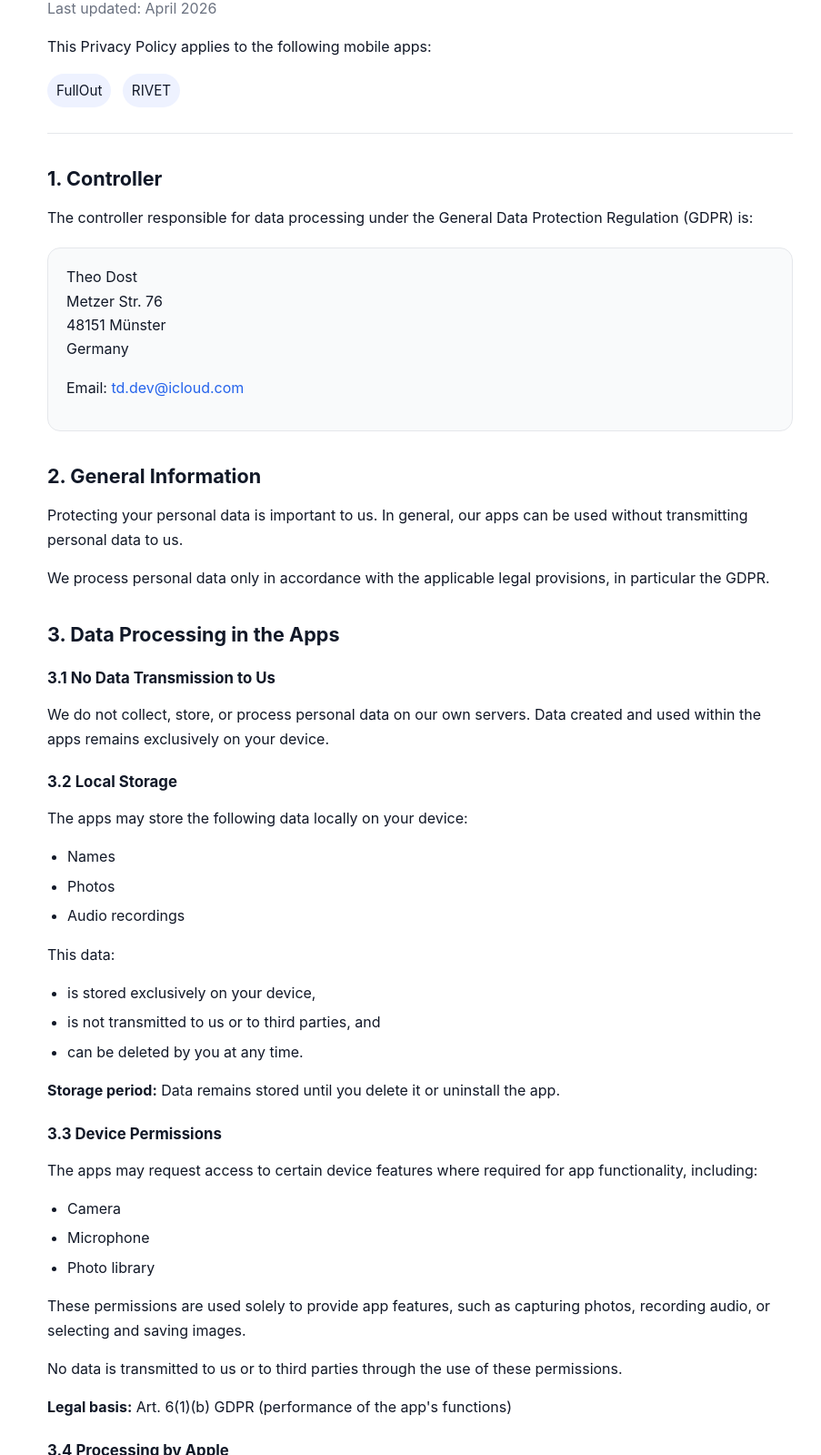
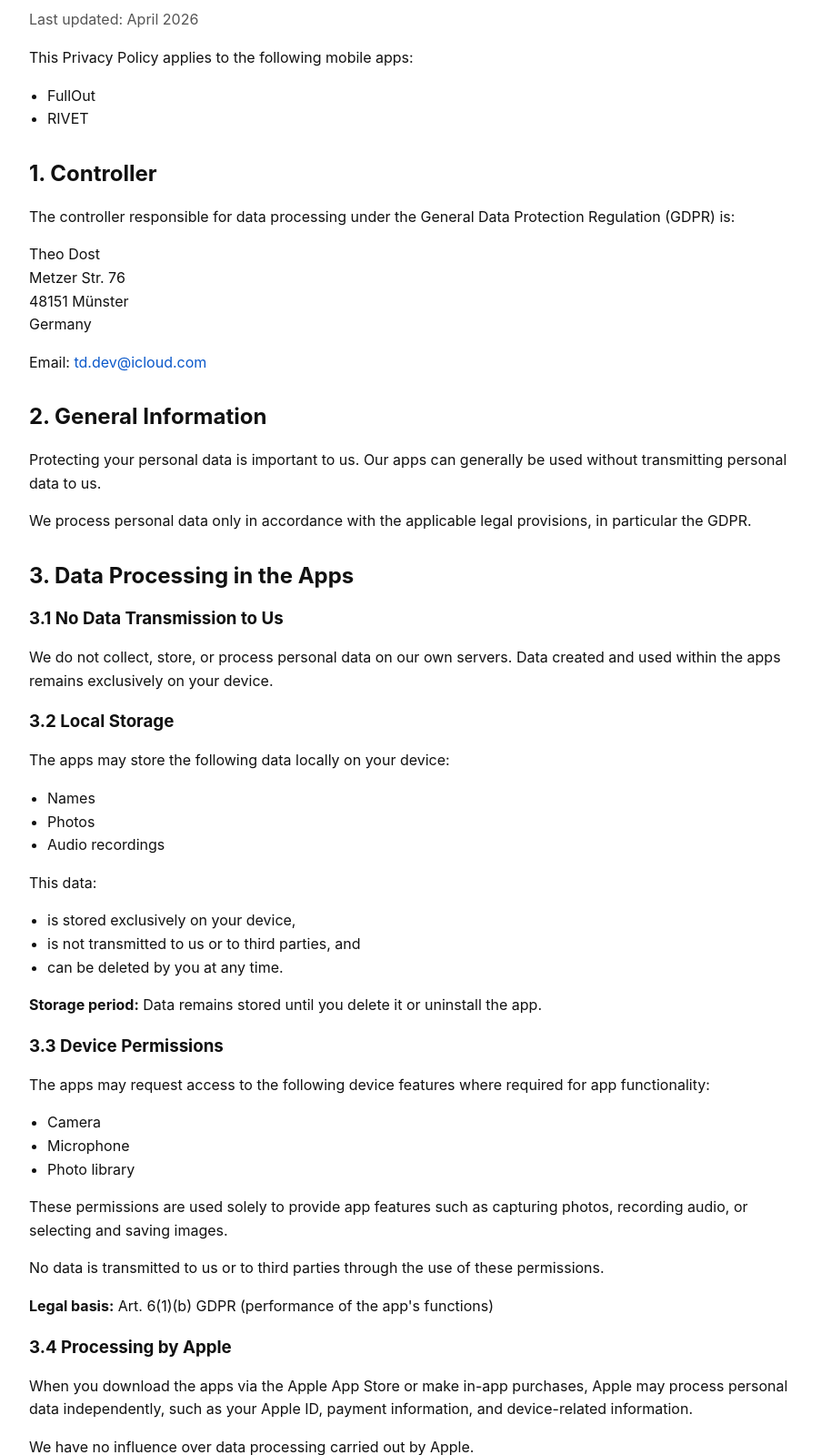
Before and after one commit to tddev-hub/tddev-hub.github.io, a plain HTML site: page privacy/index.html in a window 1280 px wide. Shown: the part 108-1707 px from the top of the page at 91% size, without its empty margins (178-1081 px from the left). Drawn offline with Linux system fonts and the light colour scheme.

Commit message:
Update index.html

```diff
--- a/privacy/index.html
+++ b/privacy/index.html
@@ -6,172 +6,77 @@
   <title>Privacy Policy | FullOut & RIVET</title>
   <meta name="description" content="Privacy Policy for the mobile apps FullOut and RIVET." />
   <style>
-    :root {
-      --bg: #ffffff;
-      --text: #111827;
-      --muted: #6b7280;
-      --border: #e5e7eb;
-      --link: #2563eb;
-      --card: #f9fafb;
-    }
-
-    * {
-      box-sizing: border-box;
-    }
-
-    html {
-      scroll-behavior: smooth;
-    }
-
     body {
-      margin: 0;
       font-family: -apple-system, BlinkMacSystemFont, "Segoe UI", Roboto, Helvetica, Arial, sans-serif;
-      line-height: 1.65;
-      color: var(--text);
-      background: var(--bg);
-    }
-
-    .container {
+      line-height: 1.6;
       max-width: 860px;
       margin: 0 auto;
-      padding: 48px 20px 64px;
+      padding: 40px 20px;
+      color: #111;
+      background: #fff;
     }
-
-    .topbar {
-      margin-bottom: 32px;
-      padding-bottom: 20px;
-      border-bottom: 1px solid var(--border);
-    }
-
     h1, h2, h3 {
       line-height: 1.25;
-      margin: 0 0 16px;
     }
-
     h1 {
-      font-size: 2rem;
-      letter-spacing: -0.02em;
+      margin-bottom: 0.2em;
     }
-
     h2 {
-      font-size: 1.35rem;
-      margin-top: 36px;
+      margin-top: 32px;
     }
-
     h3 {
-      font-size: 1.05rem;
-      margin-top: 24px;
+      margin-top: 20px;
     }
-
-    p {
-      margin: 0 0 16px;
+    .muted {
+      color: #555;
     }
-
+    hr {
+      margin: 40px 0;
+      border: 0;
+      border-top: 1px solid #ddd;
+    }
     ul {
-      margin: 0 0 16px 0;
-      padding-left: 22px;
+      padding-left: 20px;
     }
-
-    li {
-      margin: 6px 0;
-    }
-
-    .muted {
-      color: var(--muted);
-    }
-
-    .card {
-      background: var(--card);
-      border: 1px solid var(--border);
-      border-radius: 14px;
-      padding: 18px 20px;
-      margin: 20px 0;
-    }
-
-    .apps {
-      display: inline-block;
-      padding: 6px 10px;
-      border-radius: 999px;
-      background: #eef2ff;
-      margin-right: 8px;
-      margin-bottom: 8px;
-      font-size: 0.95rem;
-    }
-
     a {
-      color: var(--link);
+      color: #0a58ca;
       text-decoration: none;
     }
-
     a:hover {
       text-decoration: underline;
-    }
-
-    hr {
-      border: 0;
-      border-top: 1px solid var(--border);
-      margin: 40px 0;
-    }
-
-    .footer-note {
-      margin-top: 28px;
-      font-size: 0.95rem;
-      color: var(--muted);
-    }
-
-    @media (max-width: 640px) {
-      .container {
-        padding: 32px 16px 48px;
-      }
-
-      h1 {
-        font-size: 1.75rem;
-      }
     }
   </style>
 </head>
 <body>
-  <main class="container">
-    <header class="topbar">
+
   <h1>Privacy Policy</h1>
   <p class="muted">Last updated: April 2026</p>
+
   <p>This Privacy Policy applies to the following mobile apps:</p>
-      <div>
-        <span class="apps">FullOut</span>
-        <span class="apps">RIVET</span>
-      </div>
-    </header>
+  <ul>
+    <li>FullOut</li>
+    <li>RIVET</li>
+  </ul>
 
-    <section>
   <h2>1. Controller</h2>
   <p>The controller responsible for data processing under the General Data Protection Regulation (GDPR) is:</p>
-
-      <div class="card">
   <p>
     Theo Dost<br />
     Metzer Str. 76<br />
     48151 Münster<br />
     Germany
   </p>
-        <p>
-          Email:
-          <a href="mailto:td.dev@icloud.com">td.dev@icloud.com</a>
-        </p>
-      </div>
-    </section>
+  <p>Email: <a href="mailto:td.dev@icloud.com">td.dev@icloud.com</a></p>
 
-    <section>
   <h2>2. General Information</h2>
   <p>
-        Protecting your personal data is important to us. In general, our apps can be used without transmitting
+    Protecting your personal data is important to us. Our apps can generally be used without transmitting
     personal data to us.
   </p>
   <p>
     We process personal data only in accordance with the applicable legal provisions, in particular the GDPR.
   </p>
-    </section>
 
-    <section>
   <h2>3. Data Processing in the Apps</h2>
 
   <h3>3.1 No Data Transmission to Us</h3>
@@ -193,53 +98,42 @@
     <li>is not transmitted to us or to third parties, and</li>
     <li>can be deleted by you at any time.</li>
   </ul>
-      <p>
-        <strong>Storage period:</strong> Data remains stored until you delete it or uninstall the app.
-      </p>
+  <p><strong>Storage period:</strong> Data remains stored until you delete it or uninstall the app.</p>
 
   <h3>3.3 Device Permissions</h3>
-      <p>The apps may request access to certain device features where required for app functionality, including:</p>
+  <p>The apps may request access to the following device features where required for app functionality:</p>
   <ul>
     <li>Camera</li>
     <li>Microphone</li>
     <li>Photo library</li>
   </ul>
   <p>
-        These permissions are used solely to provide app features, such as capturing photos, recording audio,
+    These permissions are used solely to provide app features such as capturing photos, recording audio,
     or selecting and saving images.
   </p>
-      <p>
-        No data is transmitted to us or to third parties through the use of these permissions.
-      </p>
-      <p>
-        <strong>Legal basis:</strong> Art. 6(1)(b) GDPR (performance of the app's functions)
-      </p>
+  <p>No data is transmitted to us or to third parties through the use of these permissions.</p>
+  <p><strong>Legal basis:</strong> Art. 6(1)(b) GDPR (performance of the app's functions)</p>
 
   <h3>3.4 Processing by Apple</h3>
   <p>
-        When you download the apps via the Apple App Store or make in-app purchases, Apple may process personal data
-        independently, such as your Apple ID, payment information, and device-related information.
+    When you download the apps via the Apple App Store or make in-app purchases,
+    Apple may process personal data independently, such as your Apple ID, payment information,
+    and device-related information.
   </p>
+  <p>We have no influence over data processing carried out by Apple.</p>
   <p>
-        We have no influence over data processing carried out by Apple.
+    More information:
+    <a href="https://www.apple.com/privacy/" target="_blank">https://www.apple.com/privacy/</a>
   </p>
-      <p>
-        More information is available in Apple’s privacy policy:
-        <a href="https://www.apple.com/privacy/" target="_blank" rel="noopener noreferrer">https://www.apple.com/privacy/</a>
-      </p>
-    </section>
 
-    <section>
   <h2>4. In-App Purchases</h2>
   <p>The apps may offer optional in-app purchases.</p>
   <ul>
-        <li>All payment transactions are processed exclusively by Apple.</li>
+    <li>All payments are processed exclusively by Apple.</li>
     <li>We do not receive or store payment information.</li>
   </ul>
   <p><strong>Legal basis:</strong> Art. 6(1)(b) GDPR</p>
-    </section>
 
-    <section>
   <h2>5. No Third-Party Analytics, Tracking, or Advertising</h2>
   <p>The apps do not use:</p>
   <ul>
@@ -248,17 +142,13 @@
     <li>advertising services, or</li>
     <li>third-party services that process personal data on our behalf.</li>
   </ul>
-    </section>
 
-    <section>
   <h2>6. Children’s Privacy</h2>
   <p>
     The apps are not specifically directed at children under the age of 16.
     We do not knowingly collect personal data from children on our own servers.
   </p>
-    </section>
 
-    <section>
   <h2>7. Your Rights</h2>
   <p>Under the GDPR, you have the following rights:</p>
   <ul>
@@ -270,73 +160,41 @@
     <li>Right to object (Art. 21 GDPR)</li>
   </ul>
   <p>
-        Since we do not store personal data on our own servers, we are generally unable to provide personal data
-        relating to specific users.
+    Since we do not store personal data on our own servers,
+    we are generally unable to provide personal data relating to specific users.
   </p>
-    </section>
 
-    <section>
   <h2>8. Right to Lodge a Complaint</h2>
   <p>
-        You have the right to lodge a complaint with a supervisory authority if you believe that the processing
-        of your personal data violates applicable data protection law.
+    You have the right to lodge a complaint with a supervisory authority if you believe that
+    the processing of your personal data violates applicable data protection law.
   </p>
   <p>
-        Competent supervisory authority in North Rhine-Westphalia, Germany:
+    State Commissioner for Data Protection and Freedom of Information North Rhine-Westphalia:<br />
+    <a href="https://www.ldi.nrw.de" target="_blank">https://www.ldi.nrw.de</a>
   </p>
 
-      <div class="card">
-        <p>
-          State Commissioner for Data Protection and Freedom of Information North Rhine-Westphalia
-        </p>
-        <p>
-          <a href="https://www.ldi.nrw.de" target="_blank" rel="noopener noreferrer">https://www.ldi.nrw.de</a>
-        </p>
-      </div>
-    </section>
-
-    <section>
   <h2>9. Changes to This Privacy Policy</h2>
   <p>
-        We reserve the right to update this Privacy Policy if necessary in order to reflect changes in the apps
+    We reserve the right to update this Privacy Policy if necessary to reflect changes in the apps
     or legal requirements.
   </p>
-      <p>
-        The version published on this page is the current version.
-      </p>
-    </section>
+  <p>The version published on this page is the current version.</p>
 
-    <section>
   <h2>10. Contact</h2>
-      <p>If you have any questions regarding privacy or data protection, please contact:</p>
-      <p>
-        <a href="mailto:td.dev@icloud.com">td.dev@icloud.com</a>
-      </p>
-    </section>
+  <p>Email: <a href="mailto:td.dev@icloud.com">td.dev@icloud.com</a></p>
 
   <hr />
 
-    <section>
-      <h2>Legal Notice</h2>
+  <h1>Legal Notice</h1>
   <p>Provider information:</p>
-
-      <div class="card">
   <p>
     Theo Dost<br />
     Metzer Str. 76<br />
     48151 Münster<br />
     Germany
   </p>
-        <p>
-          Email:
-          <a href="mailto:td.dev@icloud.com">td.dev@icloud.com</a>
-        </p>
-      </div>
-    </section>
+  <p>Email: <a href="mailto:td.dev@icloud.com">td.dev@icloud.com</a></p>
 
-    <p class="footer-note">
-      This page is intended to provide privacy information for users of the apps FullOut and RIVET.
-    </p>
-  </main>
 </body>
 </html>
```
Lines whose indentation alone changed are shown as unchanged.
